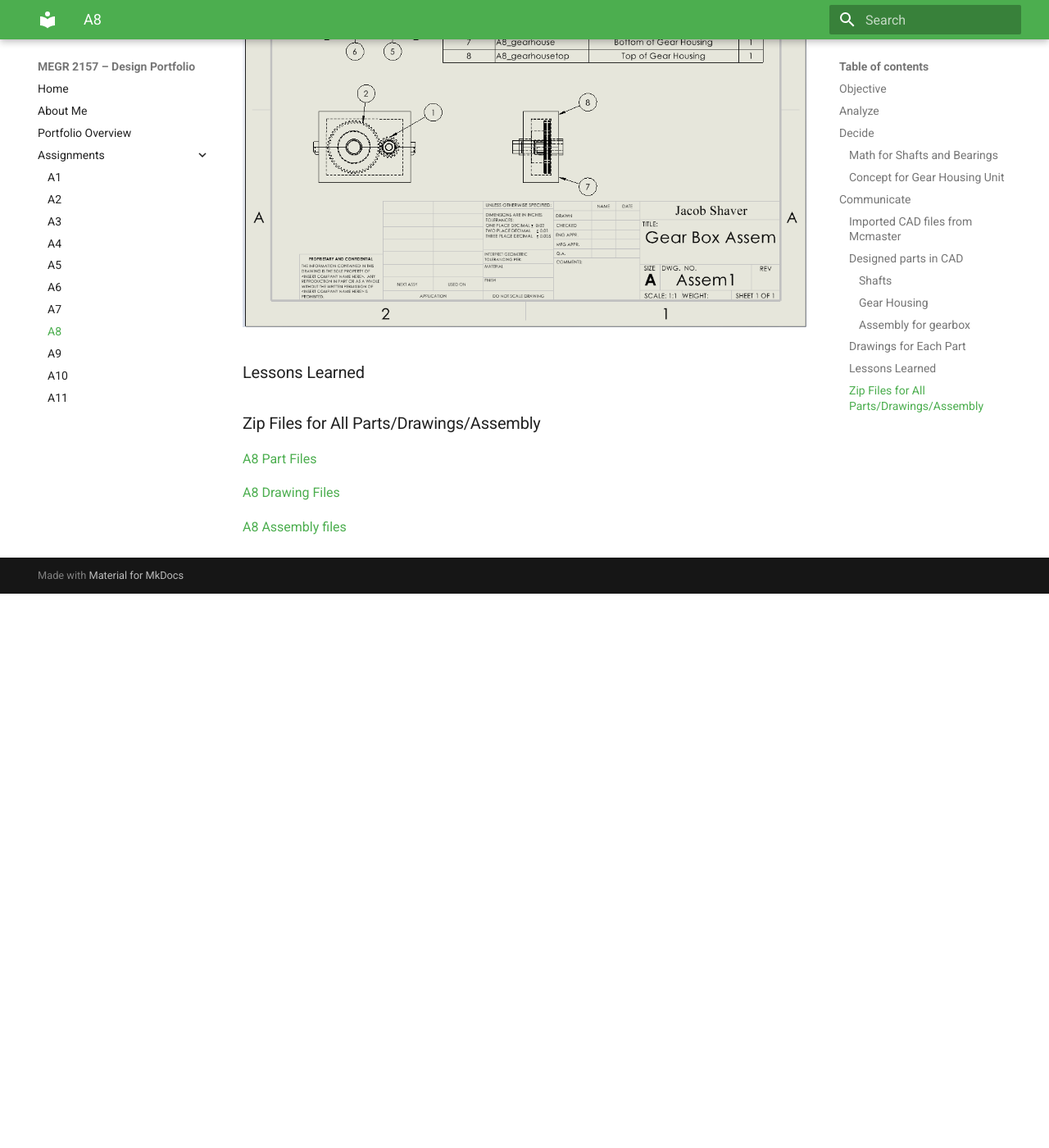
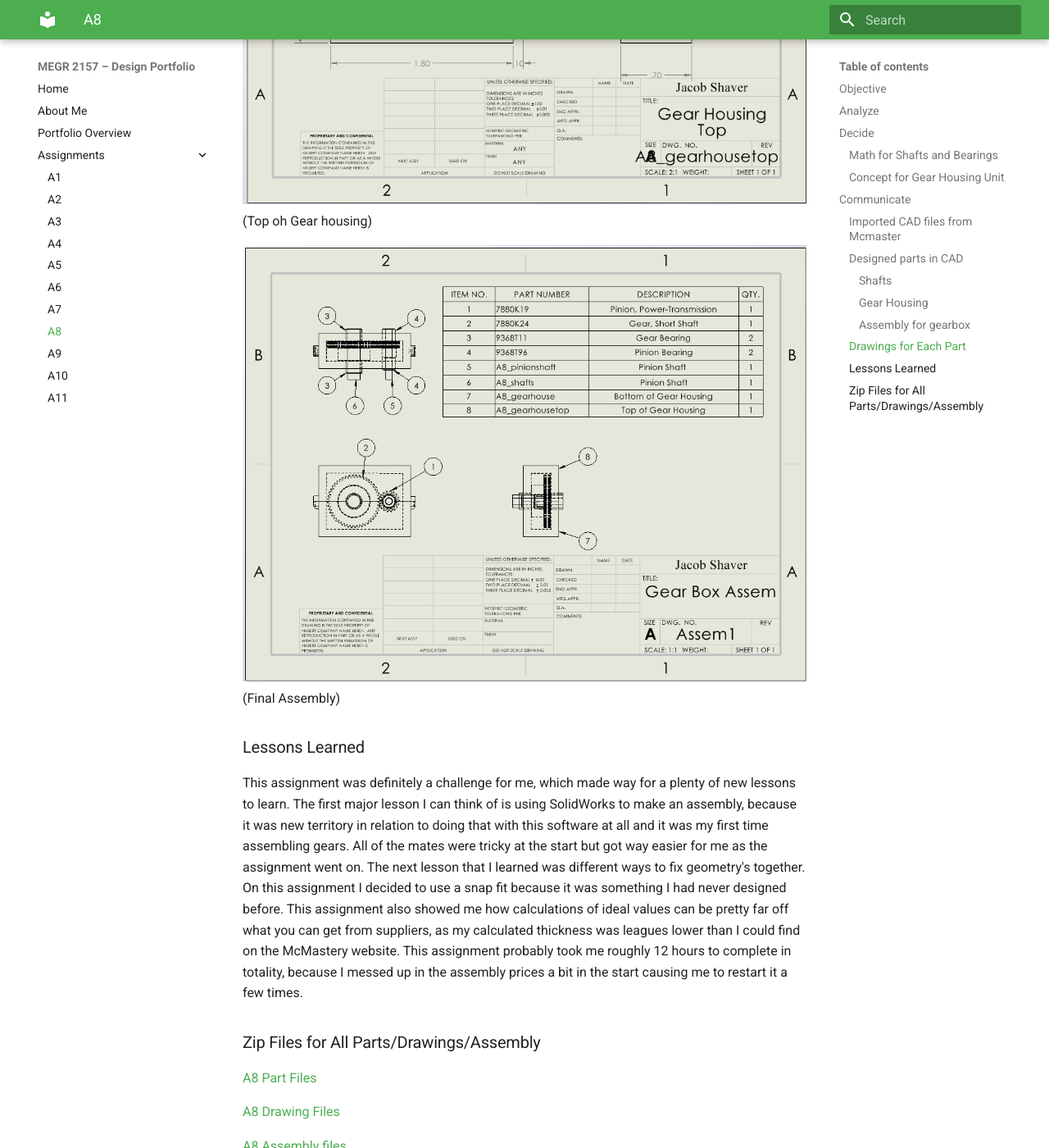
Before and after one commit to JacobShaver/design-projects-portfolio, an MkDocs documentation site: the page built from docs/assignments/A08/index.md, in a window 1280 px wide and 1400 px high, scrolled down 16235 px. Shown: the whole window at 82% size. Built offline with MkDocs 1.6.1 and Material for MkDocs 9.7.7, drawn with Linux system fonts in a browser that asks for light colours; before the commit the page ends 16959 px from its top, so only the background shows below that; some of the changed text lies outside the part shown.

Commit message:
Update index.md

```diff
--- a/docs/assignments/A08/index.md
+++ b/docs/assignments/A08/index.md
@@ -80,26 +80,41 @@ Rather than starting from scratch on the top half, I made a copy of the bottom h
 #### Assembly for gearbox
 ![](assemiso.png)
 
-After making All my Cad
+After making All my CAD design separately, I was tasked with putting them all together in a cohesive assembly. I had previous experience assembling basic designs from old classes; however, I had never worked with gears in a CAD software. In order to figure out how I could get the gears to rotate properly I used the following video:
+
+How to Mate Gears in SolidWorks: https://www.youtube.com/watch?v=ErnvSU8775g
+
+Once I figured out how to mate the two gears the rest was just like normal from there. Using various coincident and concentric mates I came up with the final assembly in the image above. The image below shows an exploded view of each separate part and how they mesh together.
 
 ![](assemexploded.png)
 
 ### Drawings for Each Part
+The final part for my assignment was to make engineering drawings for all parts made except for the provided gears. All the drawing are labeled below:
+
 ![](pinionshaft.png)
+(Pinion Shaft)
 
 ![](gearshaft.png)
+(Gear Shaft)
 
 ![](pinionbearing.png)
+(Pinion Bearing)
 
 ![](gearbearing.png)
+(Gear Bearing)
 
 ![](gearhousebot.png)
+(Bottom of Gear Housing)
 
 ![](gearhousetop.png)
+(Top oh Gear housing)
 
 ![](finalassem.png)
+(Final Assembly)
 
 ### Lessons Learned
+
+This assignment was definitely a challenge for me, which made way for a plenty of new lessons to learn. The first major lesson I can think of is using SolidWorks to make an assembly, because it was new territory in relation to doing that with this software at all and it was my first time assembling gears. All of the mates were tricky at the start but got way easier for me as the assignment went on. The next lesson that I learned was different ways to fix geometry's together. On this assignment I decided to use a snap fit because it was something I had never designed before. This assignment also showed me how calculations of ideal values can be pretty far off what you can get from suppliers, as my calculated thickness was leagues lower than I could find on the McMastery website. This assignment probably took me roughly 12 hours to complete in totality, because I messed up in the assembly prices a bit in the start causing me to restart it a few times.
 
 ### Zip Files for All Parts/Drawings/Assembly
 [A8 Part Files](A8partfiles.zip)
```
